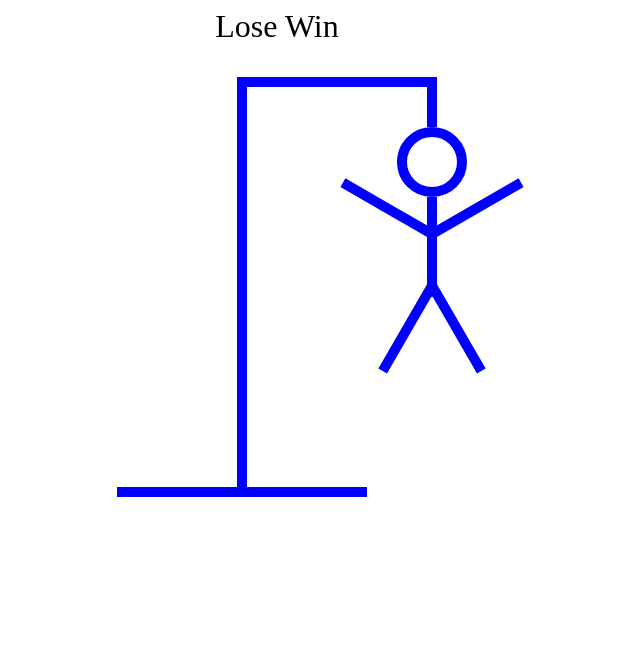
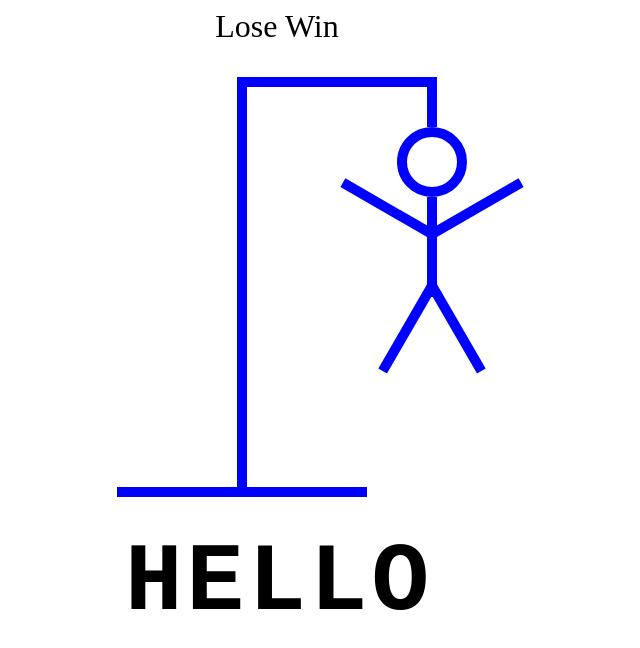
Before and after one commit to SriLakshmiPolavarapu/Hangman, a React (Vite) app in the folder Hangman/: page / in a window 1280 px wide. Shown: the top 648 px of the page, without its empty margins (363-1003 px from the left). Built offline with nearby package versions, Linux system fonts and the light colour scheme.

Commit message:
Add code for the hangman word

```diff
--- a/Hangman/src/HangmanWord.tsx
+++ b/Hangman/src/HangmanWord.tsx
@@ -1,4 +1,21 @@
 export function HangmanWord()
 {
+    const word = "Hello";
+    return(
+    <div style={
+        {
+            display: "flex",
+            gap: "0.25rem",
+            fontSize: "6rem",
+            fontWeight: "bold",
+            textTransform: "uppercase",
+            fontFamily: "monospace"
+        }
+    }>
 
+    {word.split("").map((letter, index) =>
+    <span> {letter} </span>
+    )}
+    </div>
+    )
 }
```
